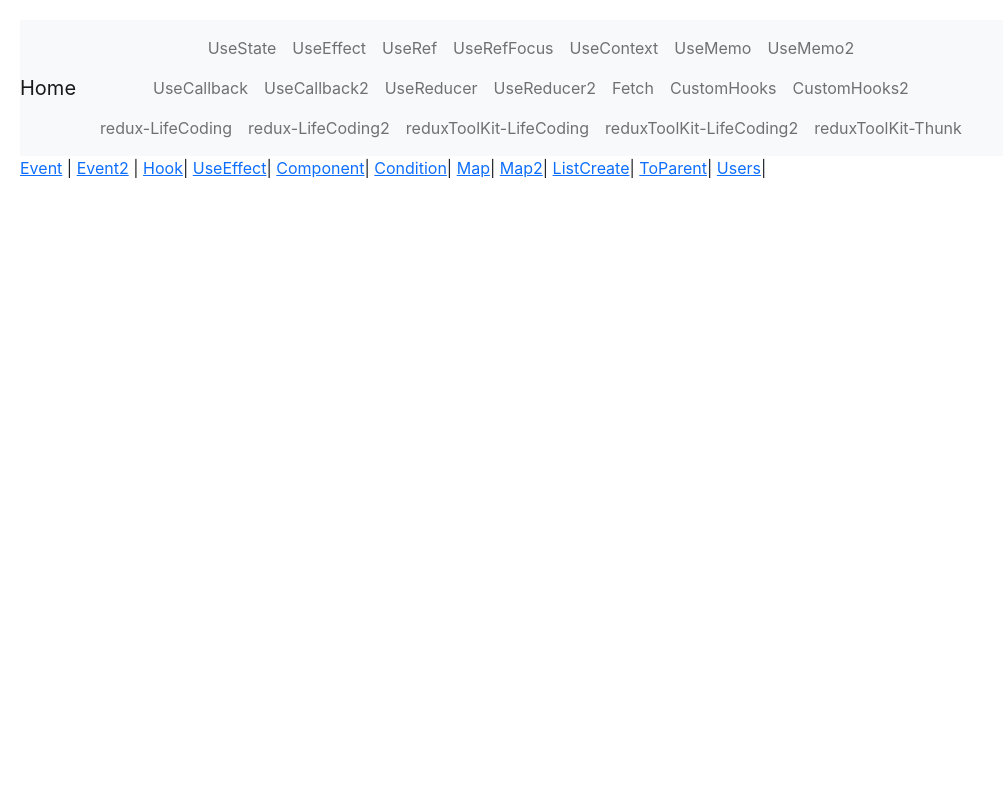
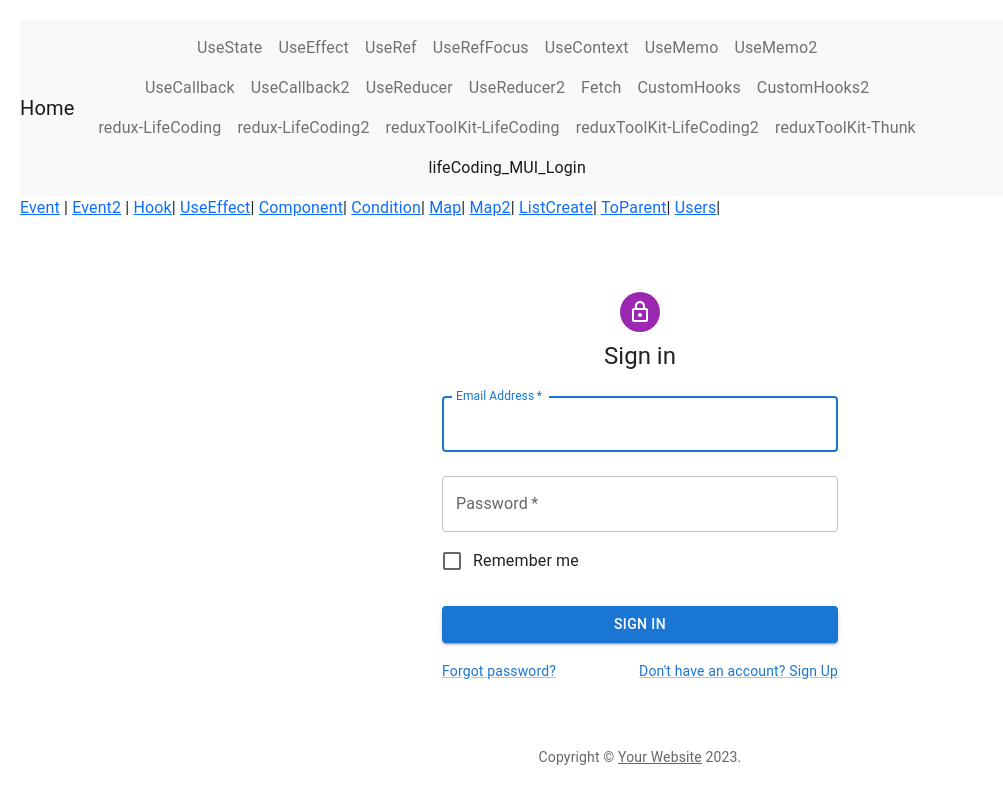
Before and after one commit to MDandersonm/React-1, a React (Create React App) app in the folder kossie_coder_react_basic/: page /mui1 in a window 1280 px wide. Shown: the top 804 px of the page, without its empty margins (0-1003 px from the left). Built offline with nearby package versions, Linux system fonts and the light colour scheme.

Commit message:
feat: [김영진] React생활코딩; MUI 활용 로그인UI [REACT-REDUX-XX]

```diff
--- a/kossie_coder_react_basic/package.json
+++ b/kossie_coder_react_basic/package.json
@@ -3,6 +3,10 @@
   "version": "0.1.0",
   "private": true,
   "dependencies": {
+    "@emotion/react": "^11.11.0",
+    "@emotion/styled": "^11.11.0",
+    "@mui/icons-material": "^5.11.16",
+    "@mui/material": "^5.13.1",
     "@reduxjs/toolkit": "^1.9.5",
     "@testing-library/jest-dom": "^5.16.5",
     "@testing-library/react": "^13.4.0",
--- /dev/null
+++ b/kossie_coder_react_basic/src/MUI/01_lifeCodingLogIn.js
@@ -0,0 +1,123 @@
+import React from "react";
+import Avatar from "@mui/material/Avatar";
+import Button from "@mui/material/Button";
+import CssBaseline from "@mui/material/CssBaseline";
+import TextField from "@mui/material/TextField";
+import FormControlLabel from "@mui/material/FormControlLabel";
+import Checkbox from "@mui/material/Checkbox";
+import Link from "@mui/material/Link";
+import Grid from "@mui/material/Grid";
+import Box from "@mui/material/Box";
+import LockOutlinedIcon from "@mui/icons-material/LockOutlined";
+import Typography from "@mui/material/Typography";
+import Container from "@mui/material/Container";
+import { createTheme, ThemeProvider } from "@mui/material/styles";
+
+function Copyright(props) {
+  return (
+    <Typography
+      variant="body2"
+      color="text.secondary"
+      align="center"
+      {...props}
+    >
+      {"Copyright © "}
+      <Link color="inherit" href="https://mui.com/">
+        Your Website
+      </Link>{" "}
+      {new Date().getFullYear()}
+      {"."}
+    </Typography>
+  );
+}
+const defaultTheme = createTheme();
+
+const lifeCodingLogIn = () => {
+  const handleSubmit = (event) => {
+    event.preventDefault();
+    const data = new FormData(event.currentTarget);
+    console.log({
+      email: data.get("email"),
+      password: data.get("password"),
+    });
+  };
+  return (
+    <ThemeProvider theme={defaultTheme}>
+      <Container component="main" maxWidth="xs">
+        <CssBaseline />
+        <Box
+          sx={{
+            marginTop: 8,
+            display: "flex",
+            flexDirection: "column",
+            alignItems: "center",
+          }}
+        >
+          <Avatar sx={{ m: 1, bgcolor: "secondary.main" }}>
+            <LockOutlinedIcon />
+          </Avatar>
+          <Typography component="h1" variant="h5">
+            Sign in
+          </Typography>
+          <Box
+            component="form"
+            onSubmit={handleSubmit}
+            noValidate
+            sx={{ mt: 1 }}
+          >
+            <TextField
+              margin="normal"
+              required
+              fullWidth
+              id="email"
+              label="Email Address"
+              name="email"
+              autoComplete="email"
+              autoFocus
+            />
+            <TextField
+              margin="normal"
+              required
+              fullWidth
+              name="password"
+              label="Password"
+              type="password"
+              id="password"
+              autoComplete="current-password"
+            />
+            <FormControlLabel
+              control={<Checkbox value="remember" color="primary" />}
+              label="Remember me"
+            />
+            {/* FormControlLabel은 Checkbox와 라벨 텍스트를 함께 그룹화하여,
+            사용자가 라벨 텍스트를 클릭하면 Checkbox가 선택되거나 선택 해제되는 것처럼 만듭니다.
+             이렇게 하면 사용자가 작은 Checkbox 대신 더 큰 라벨 영역을 클릭할 수 있어 사용성이 향상됩니다. */}
+            <Button
+              type="submit"
+              fullWidth
+              variant="contained"
+              sx={{ mt: 3, mb: 2 }}
+            >
+              Sign In
+            </Button>
+            <Grid container>
+              <Grid item xs>
+                <Link href="#" variant="body2">
+                  Forgot password?
+                </Link>
+              </Grid>
+              <Grid item>
+                <Link href="#" variant="body2">
+                  {"Don't have an account? Sign Up"}
+                </Link>
+              </Grid>
+            </Grid>
+          </Box>
+        </Box>
+        <Copyright sx={{ mt: 8, mb: 4 }} />
+      </Container>
+    </ThemeProvider>
+  );
+};
+
+export default lifeCodingLogIn;
--- /dev/null
+++ b/kossie_coder_react_basic/src/MuiRoutes.js
@@ -0,0 +1,11 @@
+import lifeCodingLogIn from "./MUI/01_lifeCodingLogIn";
+
+const MuiRoutes = [
+  {
+    path: "/mui1",
+    component: lifeCodingLogIn,
+  },
+  // 다른 user 관련 라우트들...
+];
+
+export default MuiRoutes;
--- a/kossie_coder_react_basic/src/components/Navbar.js
+++ b/kossie_coder_react_basic/src/components/Navbar.js
@@ -110,6 +110,13 @@ const Navbar = () => {
             </NavLink>
           </li>
         </ul>
+        <ul className="navbar-nav">
+          <li className="nav-item">
+            <NavLink className="nav-link" to="/mui1">
+              lifeCoding_MUI_Login
+            </NavLink>
+          </li>
+        </ul>
       </div>
     </nav>
   );
--- a/kossie_coder_react_basic/src/routes.js
+++ b/kossie_coder_react_basic/src/routes.js
@@ -21,6 +21,8 @@ import Redux2 from "./redux/02_lifeCoding2";
 import lifeCodingReduxToolkit from "./reduxToolkit/01_lifeCodingReduxToolkit";
 import lifeCodingReduxToolkit2 from "./reduxToolkit/02_lifeCodingReduxToolkit2";
 import lifeCodingReduxToolKitThunk from "./reduxToolkit/03_lifeCodingReduxToolKitThunk";
+import MuiRoutes from "./MuiRoutes";
+
 export default [
   {
     path: "/event",
@@ -111,4 +113,5 @@ export default [
     path: "/reduxtoolkit3",
     component: lifeCodingReduxToolKitThunk,
   },
+  ...MuiRoutes,
 ];
```
Also changed, not shown: 1 other file (tests, documents, lock files or other folders).
